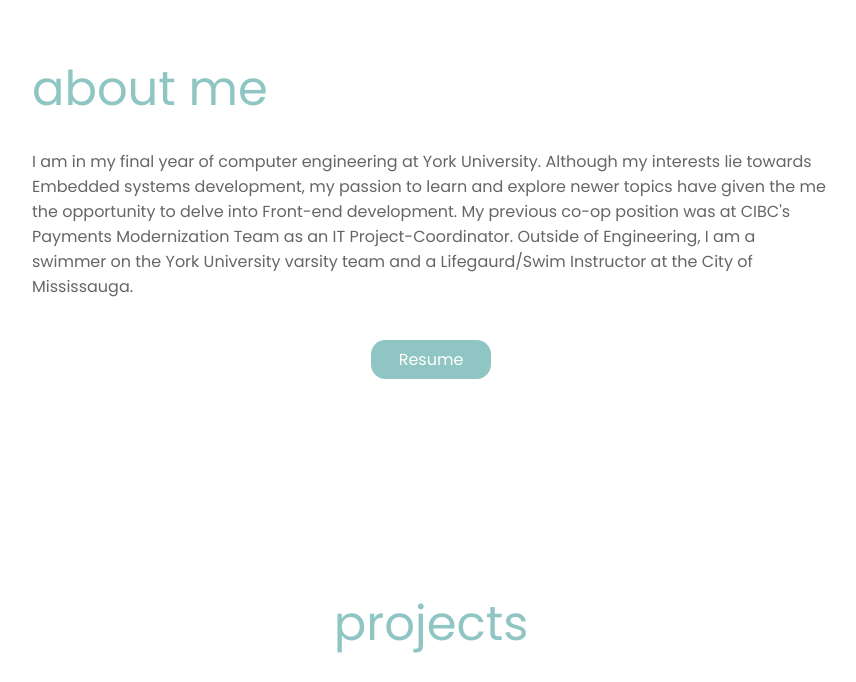
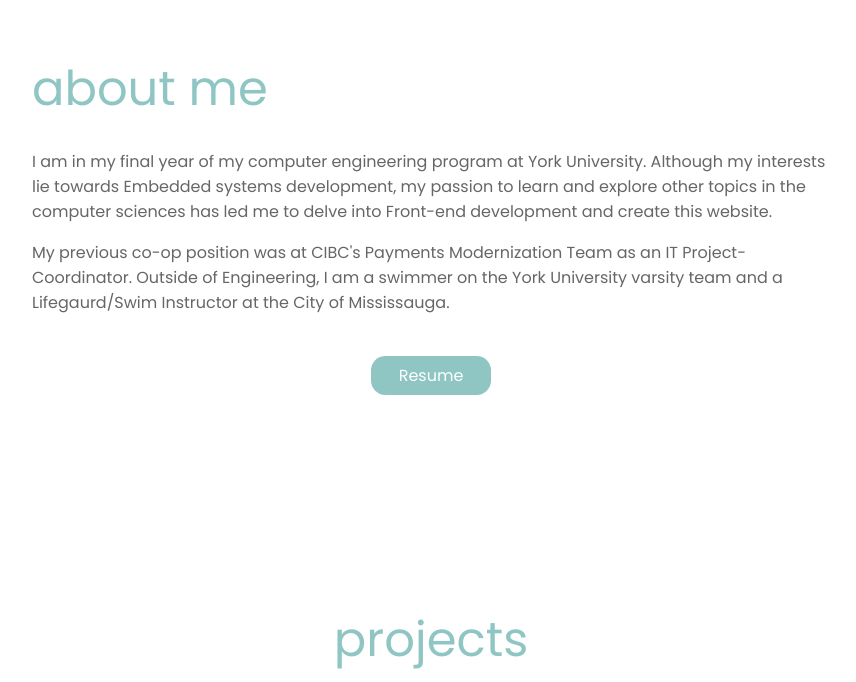
Before and after one commit to wmaneesh/wmaneesh.github.io, a plain HTML site: page index.html in a window 1280 px wide. Shown: the part 1298-1980 px from the top of the page, without its empty margins (209-1065 px from the left). Drawn offline with nearby package versions, Linux system fonts and the light colour scheme.

Commit message:
edited about me text

```diff
--- a/index.html
+++ b/index.html
@@ -77,14 +77,17 @@
             <h1>about me</h1>
             <div class="about-text">
               <p>
-                I am in my final year of computer engineering at York
+                I am in my final year of my computer engineering program at York
                 University. Although my interests lie towards Embedded systems
-                development, my passion to learn and explore newer topics have
-                given the me the opportunity to delve into Front-end
-                development. My previous co-op position was at CIBC's Payments
-                Modernization Team as an IT Project-Coordinator. Outside of
-                Engineering, I am a swimmer on the York University varsity team
-                and a Lifegaurd/Swim Instructor at the City of Mississauga.
+                development, my passion to learn and explore other topics in the
+                computer sciences has led me to delve into Front-end development
+                and create this website.
+              </p>
+              <p>
+                My previous co-op position was at CIBC's Payments Modernization
+                Team as an IT Project-Coordinator. Outside of Engineering, I am
+                a swimmer on the York University varsity team and a
+                Lifegaurd/Swim Instructor at the City of Mississauga.
               </p>
               <div class="resume">
                 <a
--- a/script.js
+++ b/script.js
@@ -40,11 +40,11 @@ sr.reveal(".contact-title", {
 sr.reveal(".contact-links a", {
   origin: "bottom",
   distance: "50px",
-  duration: 1000,
+  duration: 900,
   viewFactor: 1,
-  interval: 500,
+  interval: 300,
   reset: true,
-  delay: 500,
+  delay: 300,
   useDelay: "once",
 });
 
```
